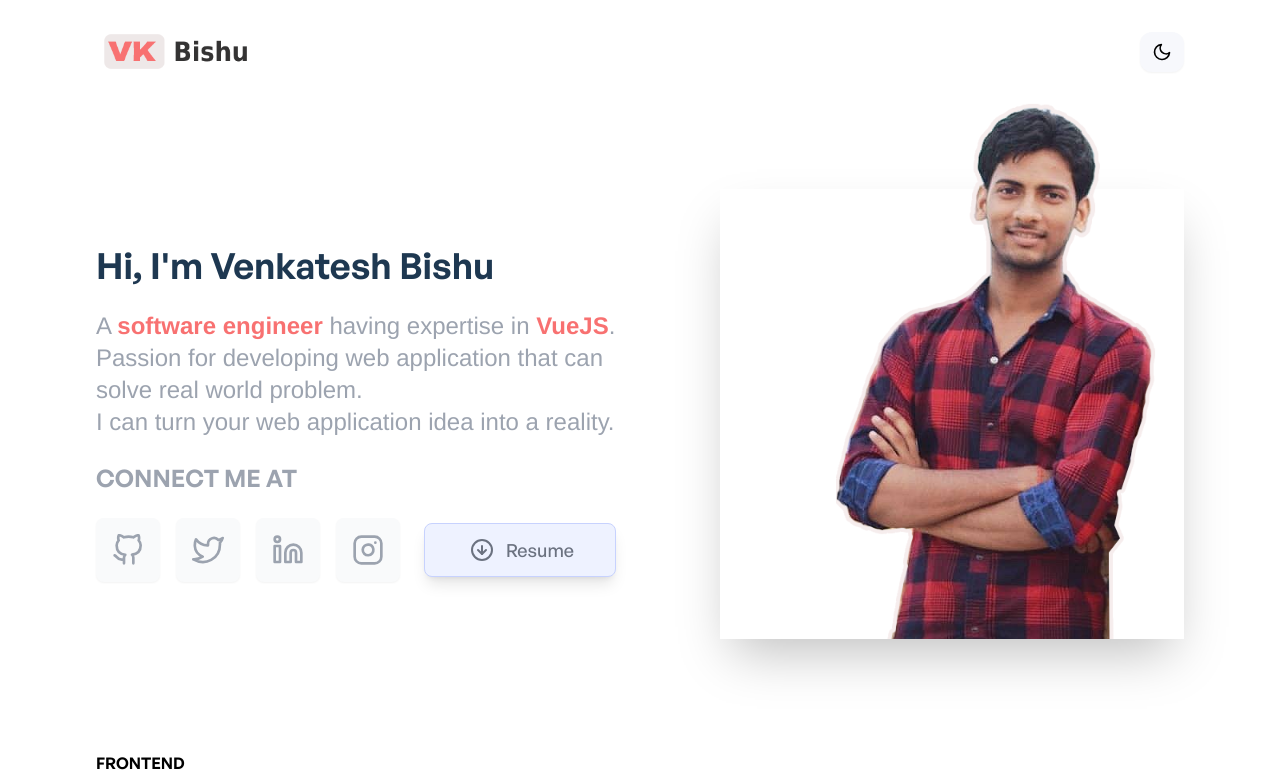
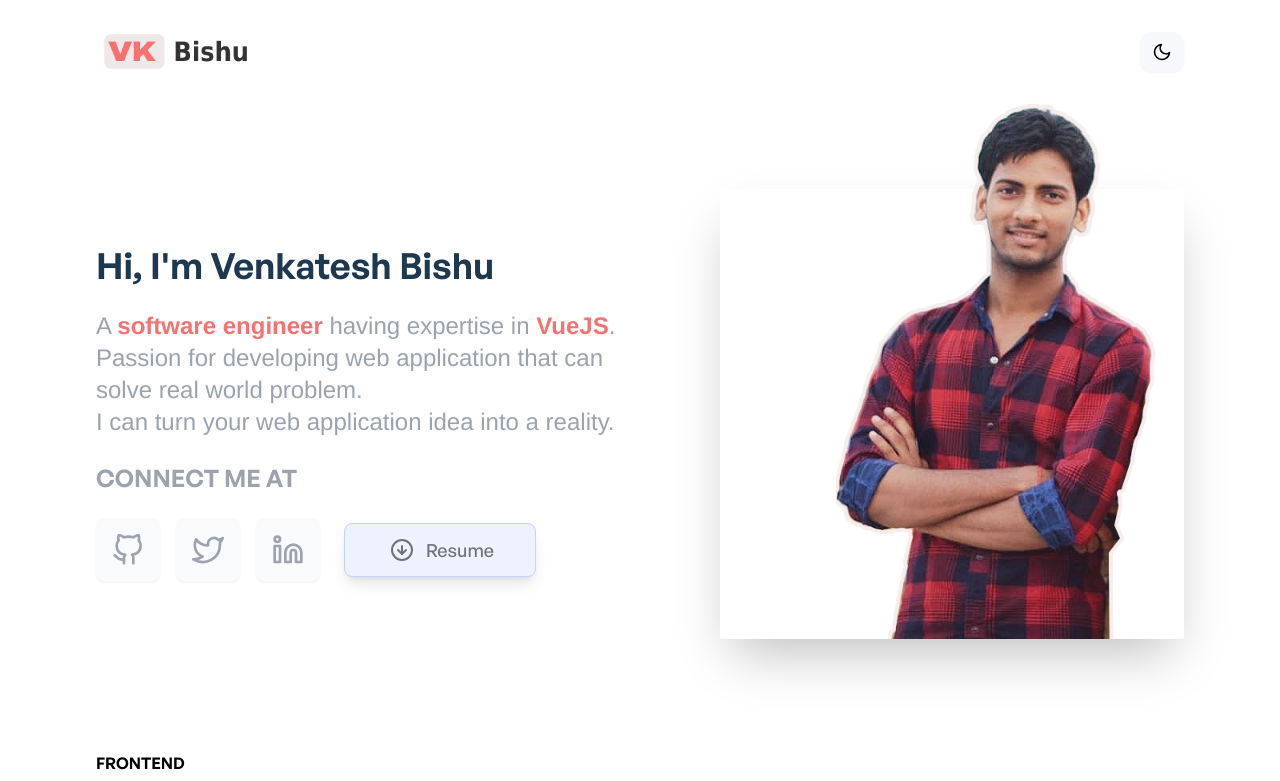
Before and after one commit to vkbishu/portfolio, a Vue app: page / in a window 1280 px wide. Shown: the top 781 px of the page. Built offline with nearby package versions, Linux system fonts and the light colour scheme; what vue-backtotop would draw is missing.

Commit message:
Social Media Link updated In AppHeader

```diff
--- a/src/components/shared/Social.vue
+++ b/src/components/shared/Social.vue
@@ -8,26 +8,20 @@
 					id: 1,
 					name: 'GitHub',
 					icon: 'github',
-					url: 'https://github.com/realstoman',
+					url: 'https://github.com/vkbishu',
 				},
 				{
 					id: 2,
 					name: 'Twitter',
 					icon: 'twitter',
-					url: 'https://twitter.com/realstoman',
+					url: 'https://twitter.com/vkbishu',
 				},
 				{
 					id: 3,
 					name: 'Linkedin',
 					icon: 'linkedin',
-					url: 'https://linkedin.com',
-				},
-				{
-					id: 4,
-					name: 'Instagram',
-					icon: 'instagram',
-					url: 'https://instagram.com/realstoman',
-				},
+					url: 'https://linkedin.com/in/vk-bishu-3190b7123',
+				}
 			],
 		};
 	},
```
